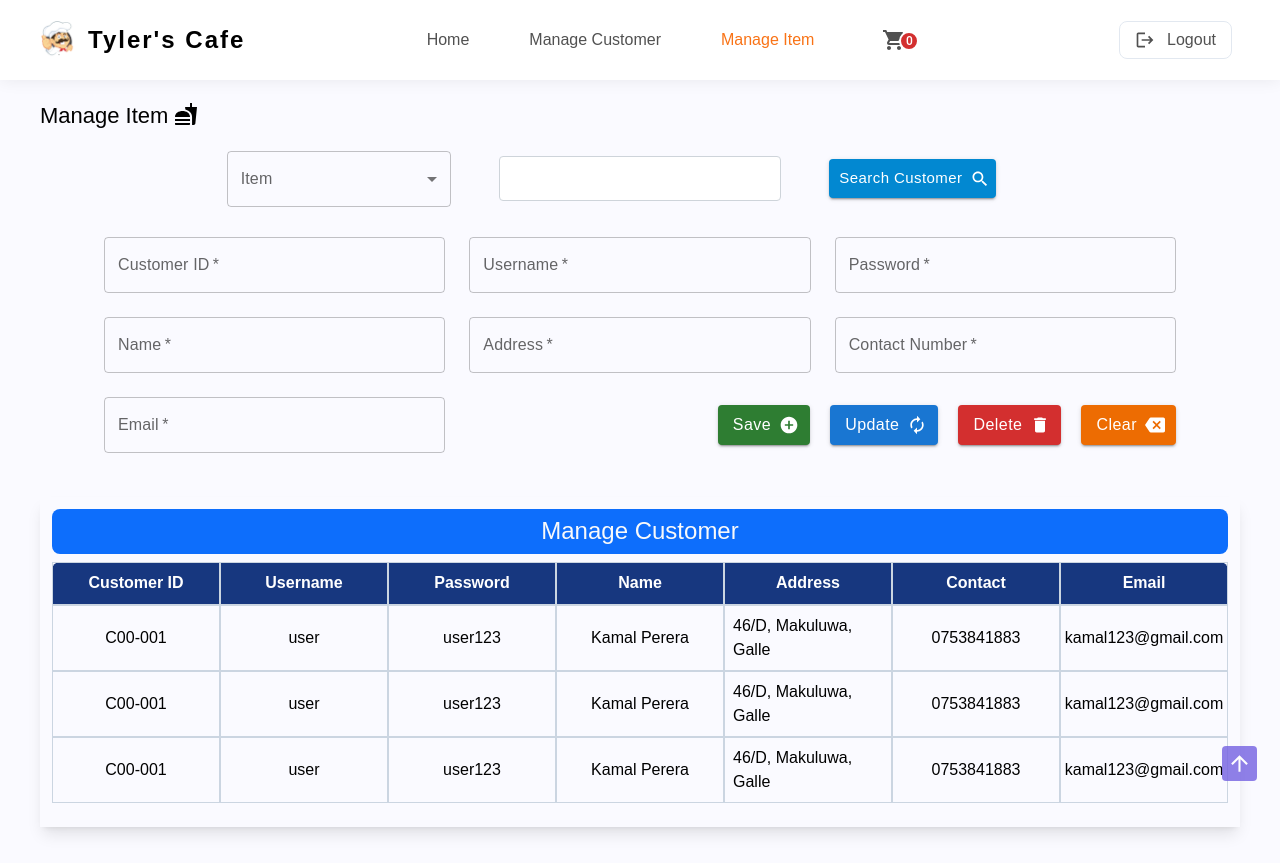
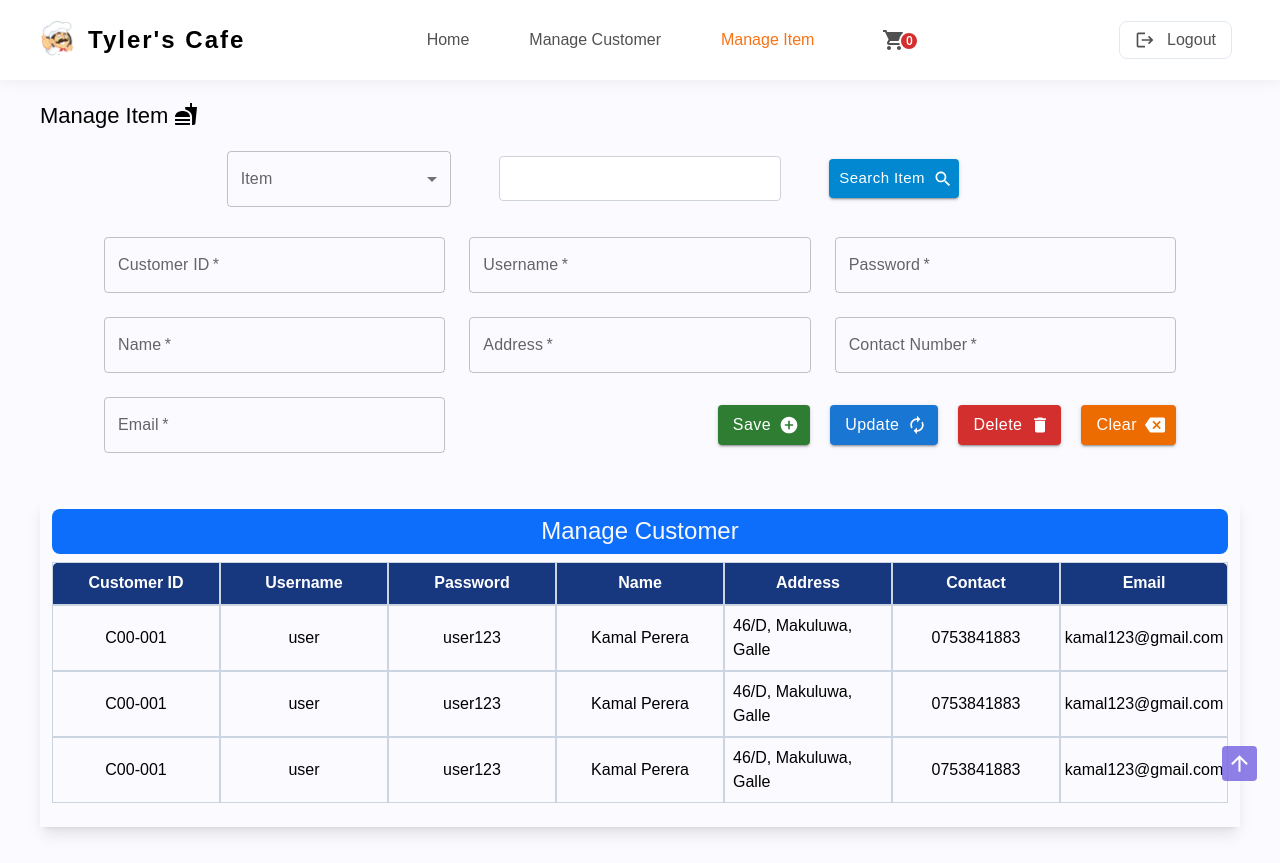
Before and after one commit to AshanSandeep06/Food-Shop-System, a React (Create React App) app in the folder frontend/: page /manage_item in a window 1280 px wide. Built offline with nearby package versions, Linux system fonts and the light colour scheme.

Commit message:
Content Updated in ManageItem Component

```diff
--- a/frontend/src/pages/ManageItem/ManageItem.tsx
+++ b/frontend/src/pages/ManageItem/ManageItem.tsx
@@ -99,7 +99,7 @@ const ManageItem = () => {
             color="info"
             endIcon={<SearchIcon />}
           >
-            Search Customer
+            Search Item
           </Button>
         </div>
       </section>
```
